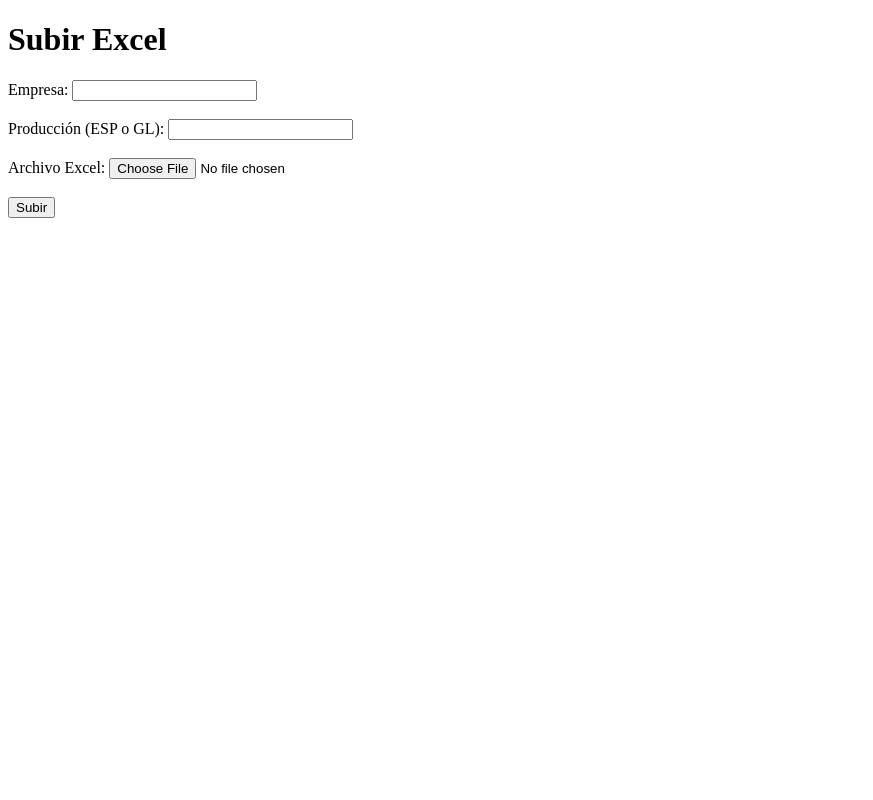
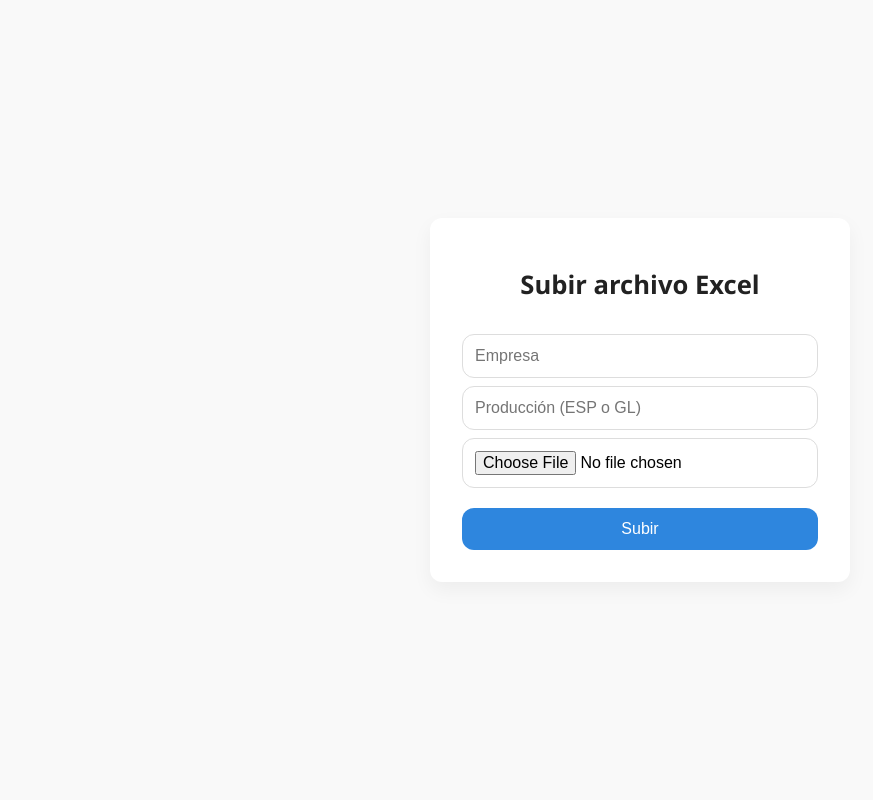
Before and after one commit to gjcardonam/db_excel_sync_api, a FastAPI app: page / in a window 1280 px wide. Shown: the whole page, without its empty margins (0-873 px from the left). Run offline with FastAPI, Linux system fonts and the light colour scheme.

Commit message:
feat: mejora visual en el front

```diff
--- a/app/templates/upload.html
+++ b/app/templates/upload.html
@@ -1,18 +1,107 @@
 <!DOCTYPE html>
-<html>
+<html lang="es">
   <head>
+    <meta charset="UTF-8" />
     <title>Subir archivo Excel</title>
+    <meta name="viewport" content="width=device-width, initial-scale=1.0" />
+    <style>
+      :root {
+        --primary: #2e86de;
+        --primary-dark: #1b4f72;
+        --bg: #f9f9f9;
+        --text: #222;
+        --radius: 12px;
+      }
+
+      * {
+        box-sizing: border-box;
+      }
+
+      body {
+        font-family: "Segoe UI", sans-serif;
+        background-color: var(--bg);
+        margin: 0;
+        display: flex;
+        align-items: center;
+        justify-content: center;
+        min-height: 100vh;
+      }
+
+      .container {
+        background: white;
+        padding: 2rem;
+        border-radius: var(--radius);
+        box-shadow: 0 8px 20px rgba(0, 0, 0, 0.05);
+        width: 100%;
+        max-width: 420px;
+      }
+
+      h1 {
+        text-align: center;
+        margin-bottom: 1.5rem;
+        color: var(--text);
+        font-size: 1.6rem;
+      }
+
+      input[type="text"],
+      input[type="file"] {
+        width: 100%;
+        padding: 0.75rem;
+        margin-top: 0.5rem;
+        border: 1px solid #ddd;
+        border-radius: var(--radius);
+        font-size: 1rem;
+      }
+
+      button {
+        width: 100%;
+        padding: 0.75rem;
+        margin-top: 1.2rem;
+        background-color: var(--primary);
+        color: white;
+        font-size: 1rem;
+        border: none;
+        border-radius: var(--radius);
+        cursor: pointer;
+        transition: background 0.3s ease;
+      }
+
+      button:hover {
+        background-color: var(--primary-dark);
+      }
+
+      .message {
+        margin-top: 1rem;
+        text-align: center;
+        font-weight: bold;
+        color: green;
+      }
+
+      @media (max-width: 480px) {
+        .container {
+          margin: 1rem;
+          padding: 1.5rem;
+        }
+      }
+    </style>
   </head>
   <body>
-    <h1>Subir Excel</h1>
+    <div class="container">
+      <h1>Subir archivo Excel</h1>
       {% if message %}
-        <p><strong>{{ message }}</strong></p>
+      <div class="message">{{ message }}</div>
       {% endif %}
       <form action="/upload-form" method="post" enctype="multipart/form-data">
-        Empresa: <input type="text" name="empresa"><br><br>
-        Producción (ESP o GL): <input type="text" name="produccion"><br><br>
-        Archivo Excel: <input type="file" name="file"><br><br>
+        <input type="text" name="empresa" placeholder="Empresa" required />
+        <input
+          type="text"
+          name="produccion"
+          placeholder="Producción (ESP o GL)"
+          required
+        />
+        <input type="file" name="file" required />
         <button type="submit">Subir</button>
       </form>
+    </div>
   </body>
 </html>
```
Lines whose indentation alone changed are shown as unchanged.
